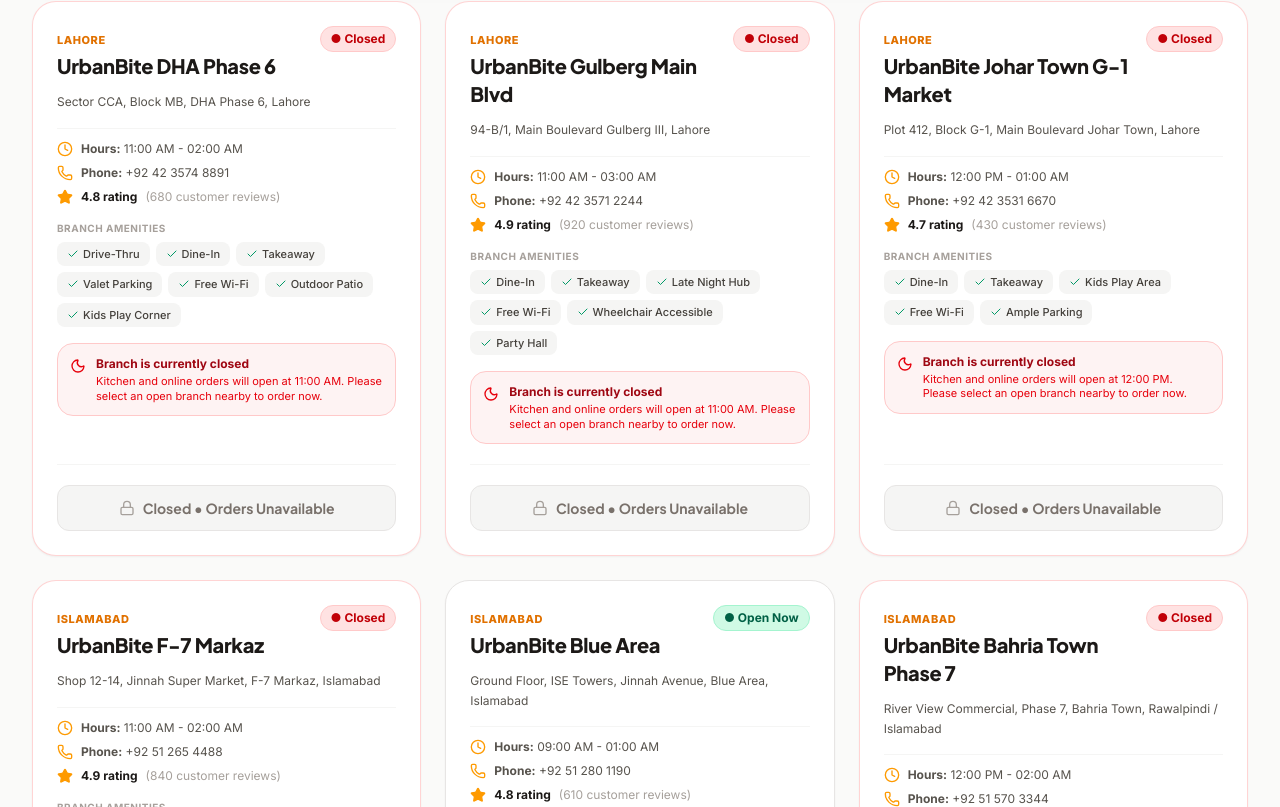
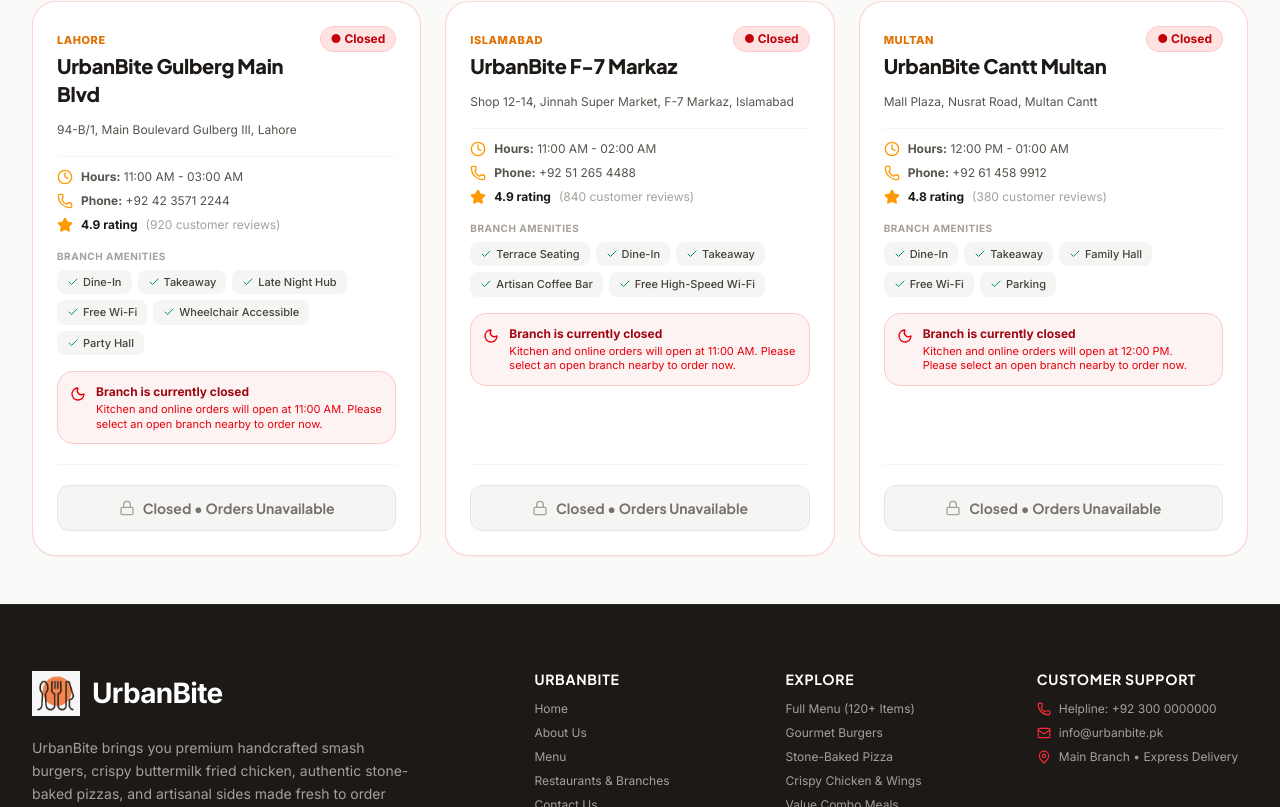
Before and after one commit to Ali1414-developer/UrbanBite_website, a React (Vite) app: page /restaurants in a window 1280 px wide. Shown: the part 473-1280 px from the top of the page. Built offline with nearby package versions, Linux system fonts and the light colour scheme; no server answers.

Commit message:
feat(website): keep single flagship branch per city

```diff
--- a/src/data/restaurants.js
+++ b/src/data/restaurants.js
@@ -1,28 +1,9 @@
 /**
- * UrbanBite Restaurant Branches in Pakistan
+ * UrbanBite Restaurant Branches in Pakistan (Single Branch Per City)
  */
 
 export const restaurants = [
   // Lahore
-  {
-    id: 'urbanbite-dha-lahore',
-    name: 'UrbanBite DHA Phase 6',
-    slug: 'urbanbite-dha-lahore',
-    city: 'Lahore',
-    citySlug: 'lahore',
-    address: 'Sector CCA, Block MB, DHA Phase 6, Lahore',
-    phone: '+92 42 3574 8891',
-    timing: '11:00 AM - 02:00 AM',
-    rating: 4.8,
-    reviewCount: 680,
-    isOpen: true,
-    distance: '2.4 km away',
-    image: 'https://images.unsplash.com/photo-1517248135467-4c7edcad34c4?auto=format&fit=crop&w=800&q=80',
-    coverImage: 'https://images.unsplash.com/photo-1555396273-367ea4eb4db5?auto=format&fit=crop&w=1200&q=80',
-    description: 'Our flagship modern dine-in experience in DHA Lahore with indoor lounge seating, drive-thru, and fast delivery hub.',
-    facilities: ['Drive-Thru', 'Dine-In', 'Takeaway', 'Valet Parking', 'Free Wi-Fi', 'Outdoor Patio', 'Kids Play Corner'],
-    coords: { lat: 31.4721, lng: 74.4093 }
-  },
   {
     id: 'urbanbite-gulberg-lahore',
     name: 'UrbanBite Gulberg Main Blvd',
@@ -41,25 +22,6 @@
     description: 'Bustling multi-story restaurant and open-kitchen diner in the heart of Gulberg commercial district.',
     facilities: ['Dine-In', 'Takeaway', 'Late Night Hub', 'Free Wi-Fi', 'Wheelchair Accessible', 'Party Hall'],
     coords: { lat: 31.5204, lng: 74.3587 }
-  },
-  {
-    id: 'urbanbite-johar-town-lahore',
-    name: 'UrbanBite Johar Town G-1 Market',
-    slug: 'urbanbite-johar-town-lahore',
-    city: 'Lahore',
-    citySlug: 'lahore',
-    address: 'Plot 412, Block G-1, Main Boulevard Johar Town, Lahore',
-    phone: '+92 42 3531 6670',
-    timing: '12:00 PM - 01:00 AM',
-    rating: 4.7,
-    reviewCount: 430,
-    isOpen: true,
-    distance: '6.8 km away',
-    image: 'https://images.unsplash.com/photo-1544025162-d76694265947?auto=format&fit=crop&w=800&q=80',
-    coverImage: 'https://images.unsplash.com/photo-1555396273-367ea4eb4db5?auto=format&fit=crop&w=1200&q=80',
-    description: 'Family-friendly spacious outlet near Emporium with fast kitchen pickup and dedicated express delivery fleet.',
-    facilities: ['Dine-In', 'Takeaway', 'Kids Play Area', 'Free Wi-Fi', 'Ample Parking'],
-    coords: { lat: 31.4697, lng: 74.2728 }
   },
 
   // Islamabad
@@ -82,44 +44,6 @@
     facilities: ['Terrace Seating', 'Dine-In', 'Takeaway', 'Artisan Coffee Bar', 'Free High-Speed Wi-Fi'],
     coords: { lat: 33.7215, lng: 73.0558 }
   },
-  {
-    id: 'urbanbite-blue-area-islamabad',
-    name: 'UrbanBite Blue Area',
-    slug: 'urbanbite-blue-area-islamabad',
-    city: 'Islamabad',
-    citySlug: 'islamabad',
-    address: 'Ground Floor, ISE Towers, Jinnah Avenue, Blue Area, Islamabad',
-    phone: '+92 51 280 1190',
-    timing: '09:00 AM - 01:00 AM',
-    rating: 4.8,
-    reviewCount: 610,
-    isOpen: true,
-    distance: '3.5 km away',
-    image: 'https://images.unsplash.com/photo-1559339352-11d035aa65de?auto=format&fit=crop&w=800&q=80',
-    coverImage: 'https://images.unsplash.com/photo-1552566626-52f8b828add9?auto=format&fit=crop&w=1200&q=80',
-    description: 'Corporate hub branch serving speedy breakfast, artisanal lunch smashes and late-night office cravings.',
-    facilities: ['Express Lunch Counter', 'Dine-In', 'Takeaway', 'Meeting Pods', 'Free Wi-Fi'],
-    coords: { lat: 33.7101, lng: 73.0674 }
-  },
-  {
-    id: 'urbanbite-bahria-town-islamabad',
-    name: 'UrbanBite Bahria Town Phase 7',
-    slug: 'urbanbite-bahria-town-islamabad',
-    city: 'Islamabad',
-    citySlug: 'islamabad',
-    address: 'River View Commercial, Phase 7, Bahria Town, Rawalpindi / Islamabad',
-    phone: '+92 51 570 3344',
-    timing: '12:00 PM - 02:00 AM',
-    rating: 4.7,
-    reviewCount: 490,
-    isOpen: true,
-    distance: '12.4 km away',
-    image: 'https://images.unsplash.com/photo-1537047902294-62a40c20a6ae?auto=format&fit=crop&w=800&q=80',
-    coverImage: 'https://images.unsplash.com/photo-1555396273-367ea4eb4db5?auto=format&fit=crop&w=1200&q=80',
-    description: 'Vibrant riverside promenade branch featuring expansive family seating, drive-thru lanes, and dessert bar.',
-    facilities: ['Drive-Thru', 'Dine-In', 'River View Patio', 'Valet Parking', 'Kids Zone'],
-    coords: { lat: 33.5353, lng: 73.1096 }
-  },
 
   // Multan
   {
@@ -140,24 +64,5 @@
     description: 'Premier culinary destination in Cantt featuring gourmet burger creations and artisan pizzas.',
     facilities: ['Dine-In', 'Takeaway', 'Family Hall', 'Free Wi-Fi', 'Parking'],
     coords: { lat: 30.1878, lng: 71.4428 }
-  },
-  {
-    id: 'urbanbite-bosan-road-multan',
-    name: 'UrbanBite Bosan Road',
-    slug: 'urbanbite-bosan-road-multan',
-    city: 'Multan',
-    citySlug: 'multan',
-    address: 'Near Gulgasht Colony, Main Bosan Road, Multan',
-    phone: '+92 61 622 7700',
-    timing: '12:00 PM - 02:00 AM',
-    rating: 4.7,
-    reviewCount: 310,
-    isOpen: true,
-    distance: '7.0 km away',
-    image: 'https://images.unsplash.com/photo-1552566626-52f8b828add9?auto=format&fit=crop&w=800&q=80',
-    coverImage: 'https://images.unsplash.com/photo-1517248135467-4c7edcad34c4?auto=format&fit=crop&w=1200&q=80',
-    description: 'Youth-centric lively hangout hub next to Gulgasht with late night delivery and arcade gaming corner.',
-    facilities: ['Dine-In', 'Takeaway', 'Gaming Lounge', 'Free Wi-Fi'],
-    coords: { lat: 30.2312, lng: 71.4889 }
   }
 ];
```
